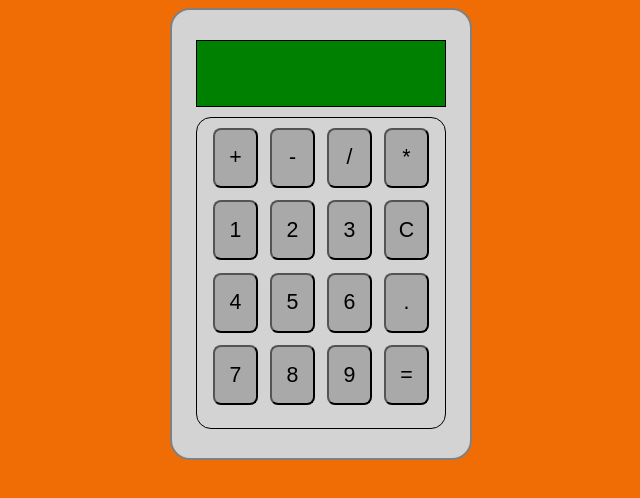
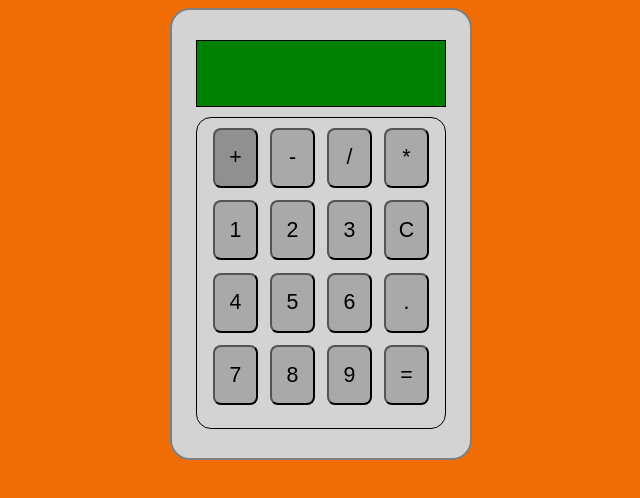
Before and after one commit to Wallace-Winkler/calculadora, a plain HTML site: page index.html in a window 1280 px wide. In both pictures the pointer is over the button 554 px from the left and 157 px from the top of the page. Shown: the whole page, without its empty margins (319-959 px from the left). Drawn offline with Linux system fonts and the light colour scheme.

Commit message:
Update style.css
Adicionando hover nos buttons

```diff
--- a/style.css
+++ b/style.css
@@ -48,3 +48,7 @@ body {
     background-color: darkgray;
     font-size: 16pt;
   }
+
+button:hover {
+    background-color: rgba(79,79,79, 0.5);
+}
```
